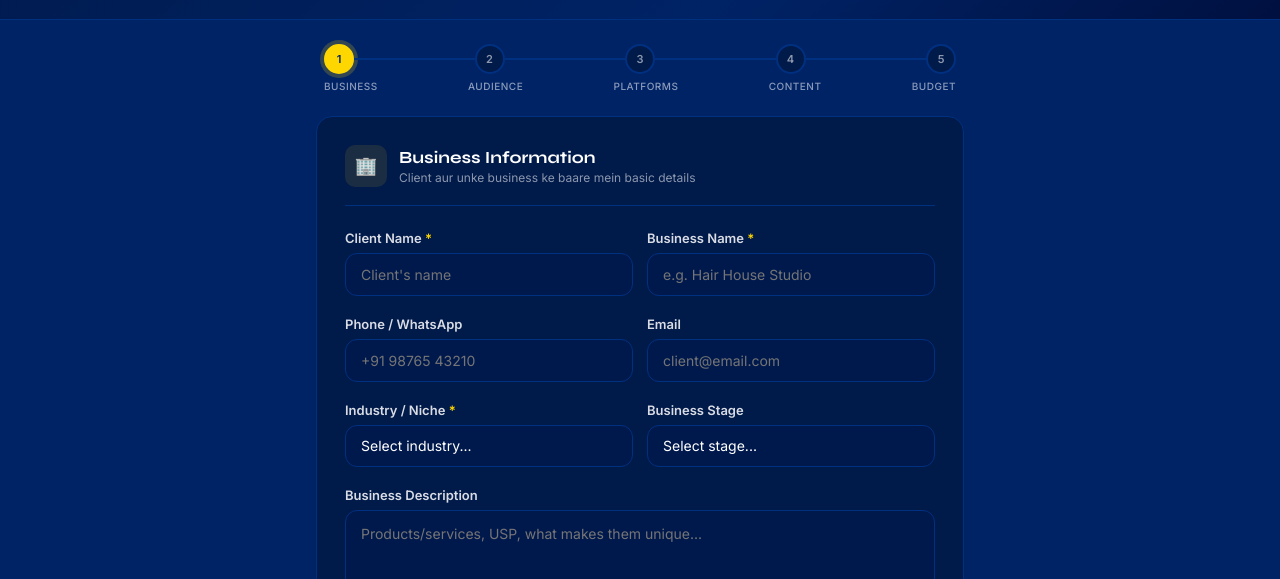
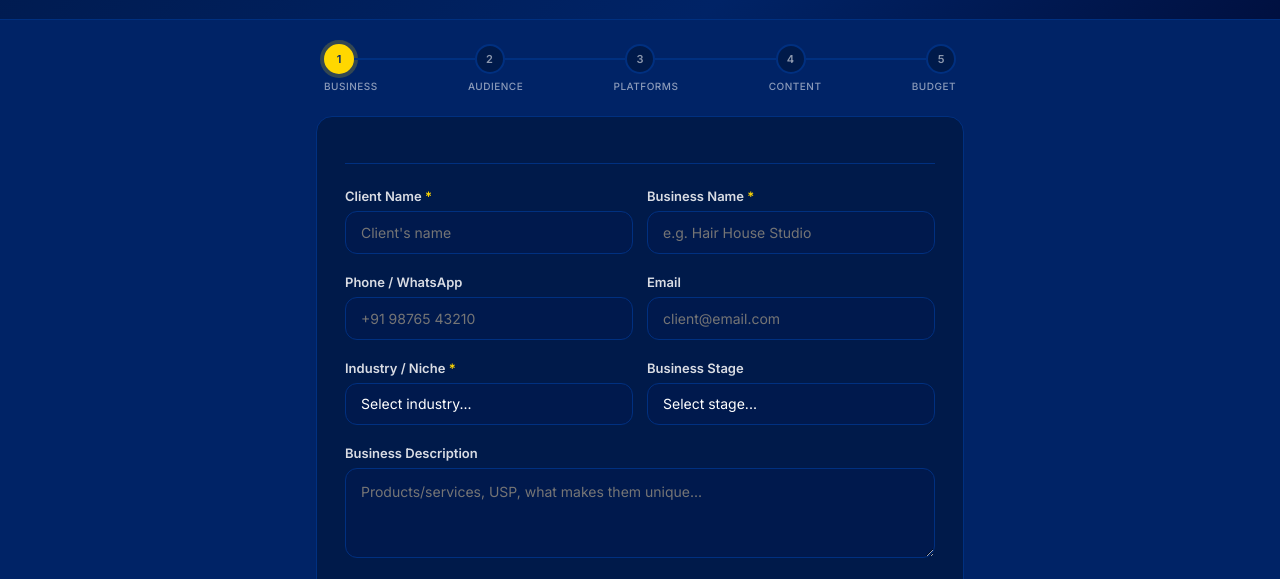
Before and after one commit to KamleshJangir2003/laharform, a plain HTML site: page index.html in a window 1280 px wide. Shown: the part 149-728 px from the top of the page. Drawn offline with Linux system fonts and the light colour scheme.

Commit message:
nrew chnage

```diff
--- a/index.html
+++ b/index.html
@@ -215,8 +215,8 @@ input[type=range]::-webkit-slider-thumb{-webkit-appearance:none;width:20px;heigh
     <!-- S1: Business -->
     <div class="section-card active" id="section-0">
       <div class="section-header">
-        <div class="section-icon">🏢</div>
-        <div><div class="section-title">Business Information</div><div class="section-subtitle">Client aur unke business ke baare mein basic details</div></div>
+        <!-- <div class="section-icon">🏢</div>
+        <div><div class="section-title">Business Information</div><div class="section-subtitle">Client aur unke business ke baare mein basic details</div></div> -->
       </div>
       <div class="two-col">
         <div class="field"><label>Client Name <span class="req">*</span></label><input type="text" id="f_clientname" placeholder="Client's name"/></div>
```
